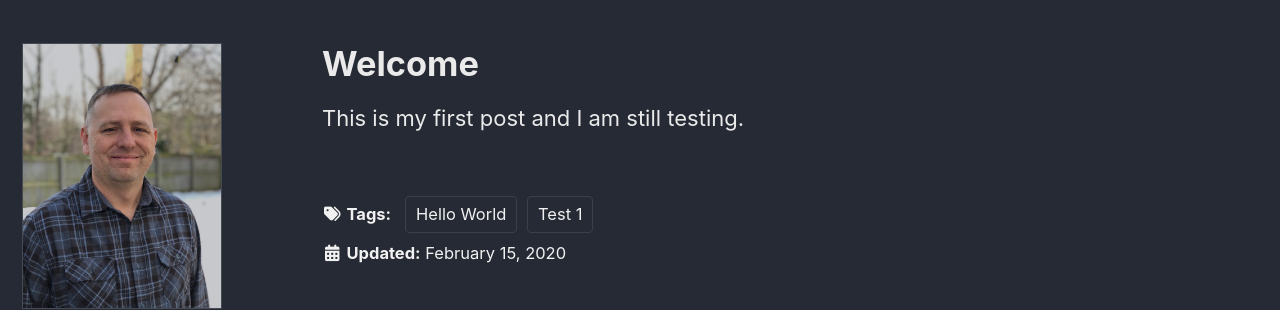
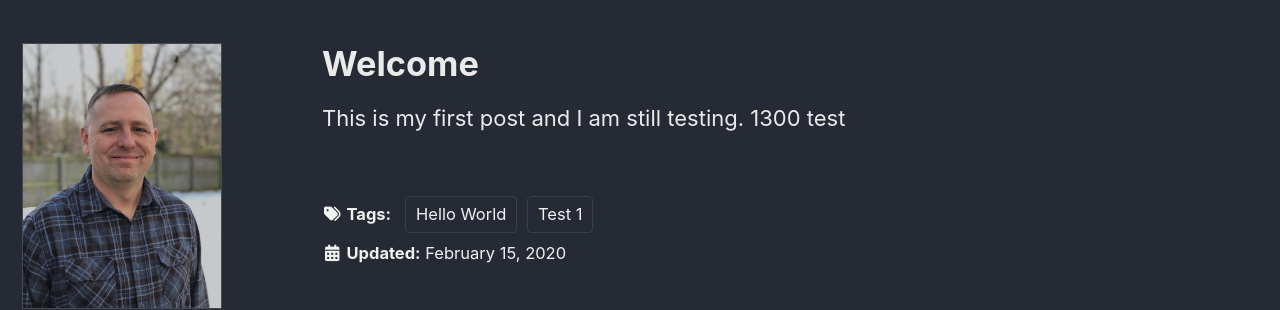
Before and after one commit to tvanpat/tvanpat, a Jekyll site: the page built from _posts/2020-02-15-helloworld.md, in a window 1280 px wide and 900 px high. Shown: the part 448-758 px from the top of the window. Built offline with Jekyll 4.4.1, drawn with Linux system fonts in a browser that asks for light colours; cached includes are drawn as plain includes; nearby versions of some CDN libraries.

Commit message:
Update 2020-02-15-helloworld.md

```diff
--- a/_posts/2020-02-15-helloworld.md
+++ b/_posts/2020-02-15-helloworld.md
@@ -1,9 +1,7 @@
 ---
 title: "Hello World"
 date: 2020-02-15
-tags:
-  - Hello World
-  - Test 1
+tags: [Hello World, Test 1]
 header:
   overlay_image: "/images/blog/1515feb2020.jpg"
   caption: "Photo credit: [**ev**](https://unsplash.com/photos/gpjvRZyavZc)"
@@ -12,4 +10,4 @@
 
 # Welcome
 
-This is my first post and I am still testing.
+This is my first post and I am still testing.  1300 test
```
